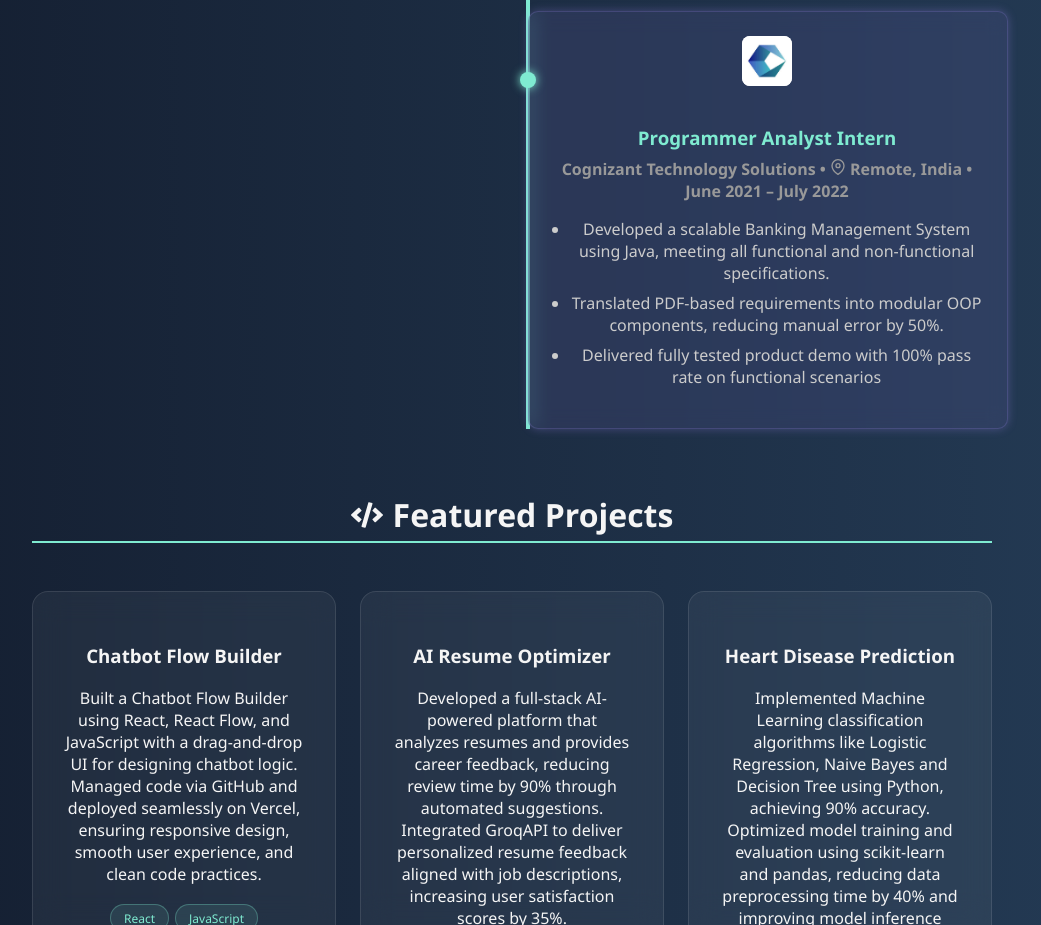
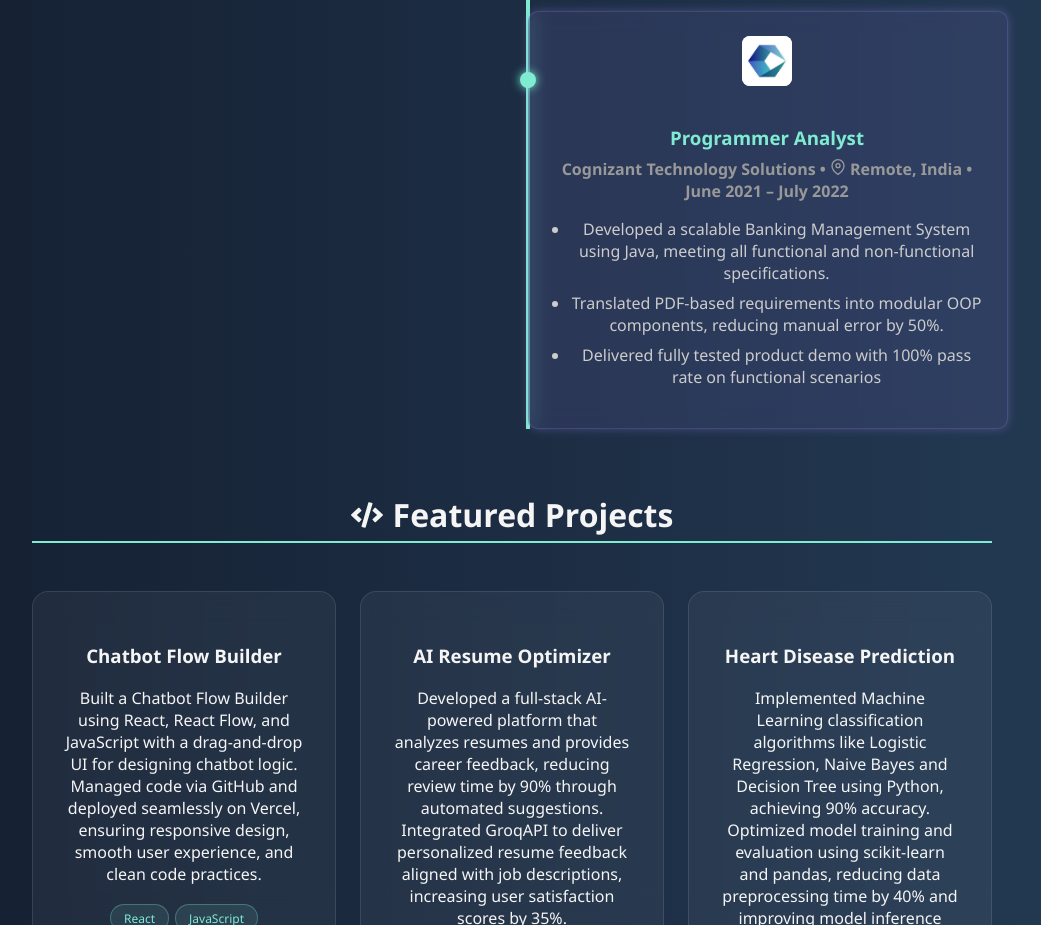
Before and after one commit to VenkataSaiPradeep/modern-portfolio, a React (Vite) app: page / in a window 1280 px wide. Shown: the part 2800-3725 px from the top of the page, without its empty margins (128-1169 px from the left). Built offline with nearby package versions, Linux system fonts and the light colour scheme.

Commit message:
Update Portfolio.jsx

```diff
--- a/src/Portfolio.jsx
+++ b/src/Portfolio.jsx
@@ -241,7 +241,7 @@ const Portfolio = () => {
                 ],
               },
               {
-                role: 'Programmer Analyst Intern',
+                role: 'Programmer Analyst',
                 company: 'Cognizant Technology Solutions',
                 location: 'Remote, India',
                 duration: 'June 2021 – July 2022',
```
